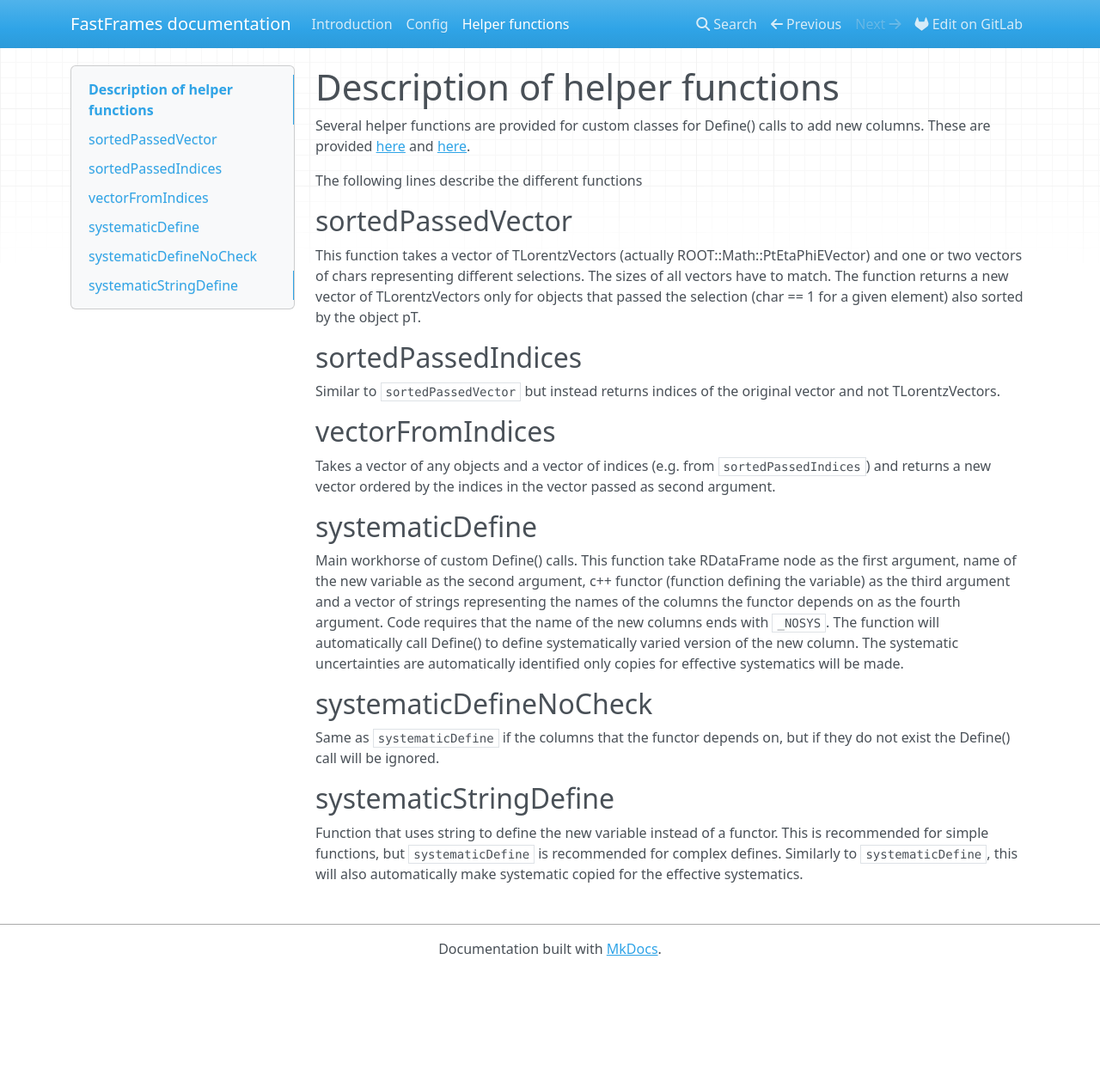
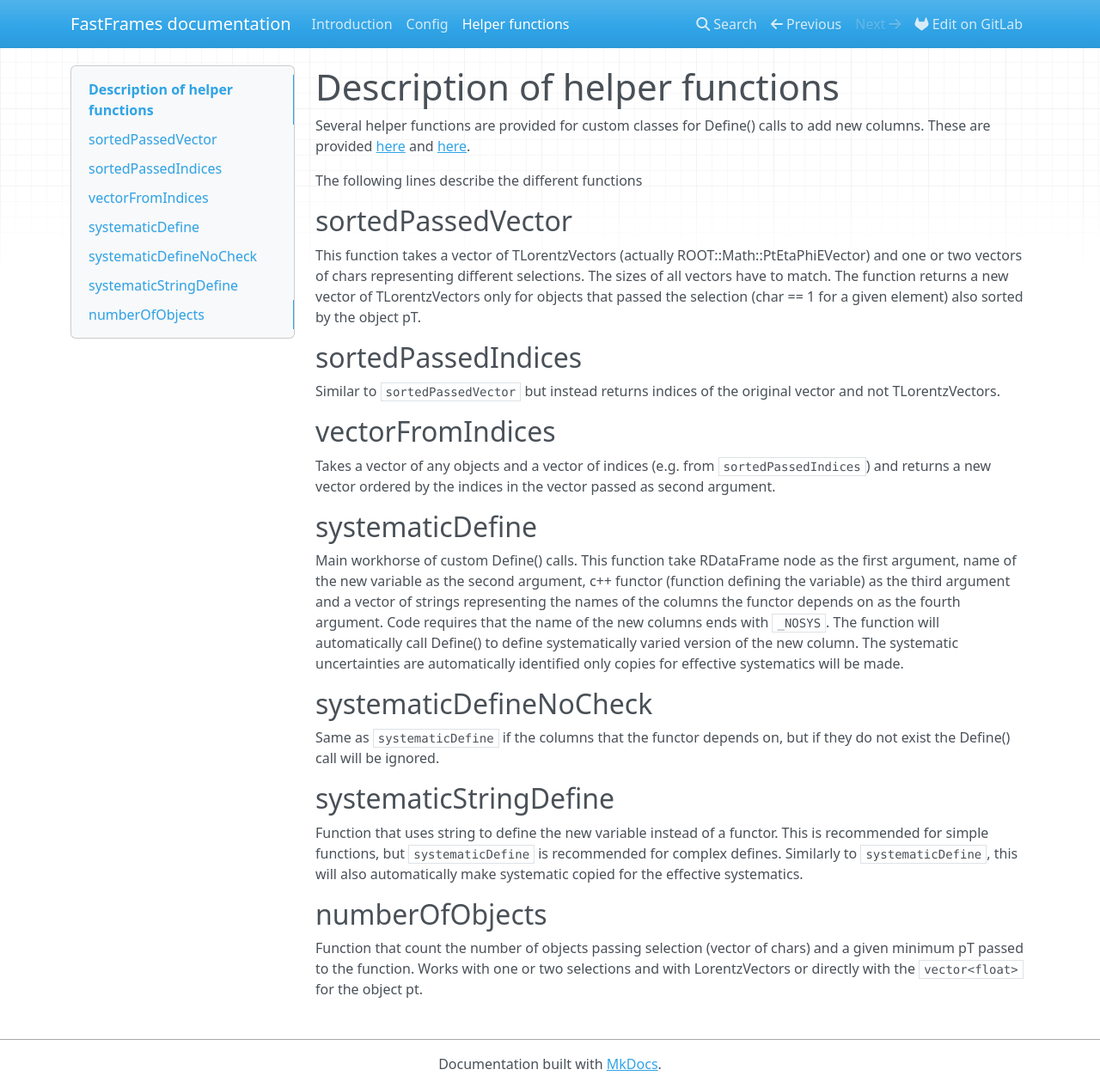
Before and after one commit to SuperNova76/FastFrames, an MkDocs documentation site: the page built from docs/helpers.md, in a window 1280 px wide and 1266 px high. Shown: the whole window at 86% size. Built offline with MkDocs 1.6.1, drawn with Linux system fonts in a browser that asks for light colours; nearby versions of some CDN libraries.

Commit message:
Added new helper funtions for custom code

```diff
--- a/docs/helpers.md
+++ b/docs/helpers.md
@@ -27,3 +27,6 @@ Same as `systematicDefine` if the columns that the functor depends on, but if th
 ## systematicStringDefine
 Function that uses string to define the new variable instead of a functor. This is recommended for simple functions, but `systematicDefine` is recommended for complex defines.
 Similarly to `systematicDefine`, this will also automatically make systematic copied for the effective systematics.
+
+## numberOfObjects
+Function that count the number of objects passing selection (vector of chars) and a given minimum pT passed to the function. Works with one or two selections and with LorentzVectors or directly with the `vector<float>` for the object pt.
```
Also changed, not shown: 2 other files.
